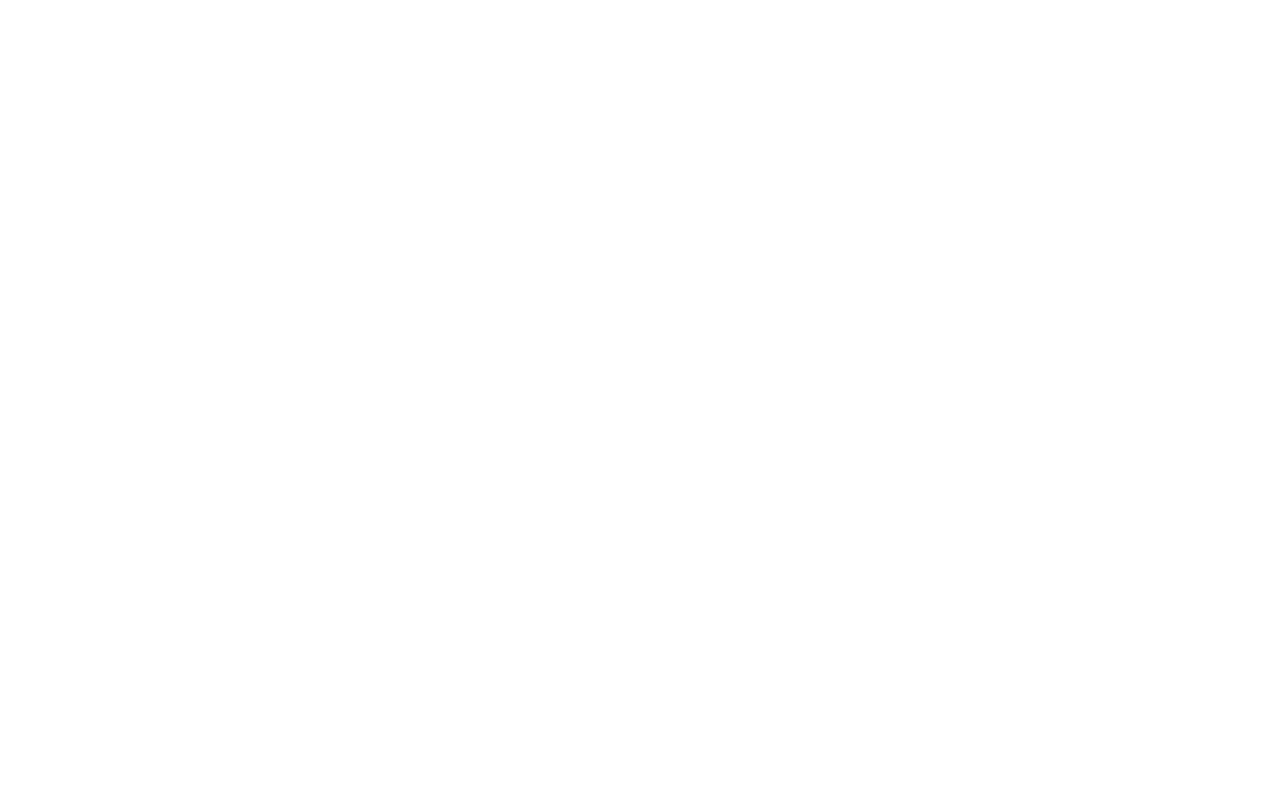
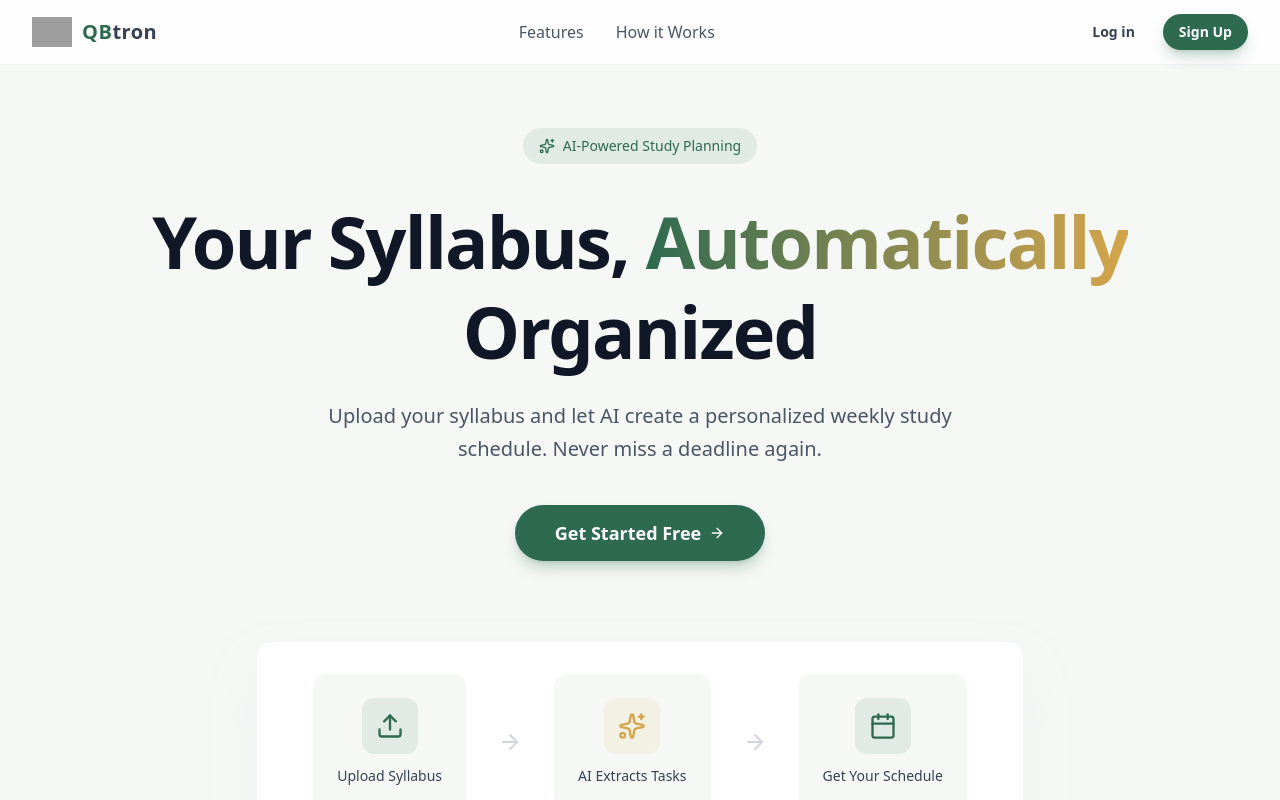
Before and after one commit to vicuongta/AAP, a React (Vite) app in the folder client/: page /landing in a window 1280 px wide. Before the commit this address had no page. Shown: the top 800 px of the page. Built offline with nearby package versions, Linux system fonts and the light colour scheme; grey boxes are pictures that could not be loaded.

Commit message:
Dec 282025 changes

```diff
--- a/client/src/App.jsx
+++ b/client/src/App.jsx
@@ -1,21 +1,23 @@
-import { Routes, Route } from 'react-router-dom';
-import Landing from './Landing';
-import LoginPage from './LoginPage';
-import RegisterPage from './RegisterPage';
-import ResetPassword from './ResetPassword';
-import HomePage from './HomePage';
+import { Routes, Route, Navigate } from "react-router-dom";
+import Landing from "./Landing";
+import LoginPage from "./LoginPage";
+import RegisterPage from "./RegisterPage";
+import ResetPassword from "./ResetPassword";
+import HomePage from "./HomePage";
 
-function App() {
+export default function App() {
   return (
     <Routes>
-      <Route path="/" element={<Landing />} />
+      <Route path="/landing" element={<Landing />} />
       <Route path="/login" element={<LoginPage />} />
       <Route path="/register" element={<RegisterPage />} />
       <Route path="/reset-password" element={<ResetPassword />} />
       <Route path="/homepage" element={<HomePage />} />
       <Route path="/dashboard" element={<Landing />} />
+
+      <Route path="/" element={<Navigate to="/landing" replace />} />
+      {/* optional: catch-all */}
+      <Route path="*" element={<Navigate to="/landing" replace />} />
     </Routes>
   );
 }
-
-export default App;
--- a/client/src/HomePage.jsx
+++ b/client/src/FileUploadPage.jsx
@@ -59,7 +59,7 @@
 
         {/* Upload Card Wrapper */}
         <div className="mt-12 w-full max-w-4xl">
-          <div className="rounded-3xl border border-gray-200 bg-white p-6 shadow-sm sm:p-8">
+          <div>  {/* className="rounded-3xl border border-gray-200 bg-white p-6 shadow-sm sm:p-8"> */}
             {/* DropOutlineCard handles file validation + shows Extract button */}
             <DropOutlineCard onFileAdded={handleFileAdded} onSubmit={handleExtract} />
 
--- a/client/src/LoginPage.jsx
+++ b/client/src/LoginPage.jsx
@@ -75,10 +75,10 @@
 
   return (
     <div className="h-screen bg-[#f5f7f5] flex items-center justify-center overflow-hidden px-4">
-      <div className="w-full max-w-sm flex flex-col items-center gap-4 py-4">
+      <div className="w-full max-w-md flex flex-col items-center gap-4 py-4">
         {/* Top logo + brand */}
         <Link
-          to="/"
+          to="/landing"
           className="flex flex-col items-center gap-3 mb-2 no-underline cursor-pointer"
         >
           <div className="w-12 h-12 rounded-full bg-[#0b5d42] flex items-center justify-center text-white font-bold">
--- a/client/src/RegisterPage.jsx
+++ b/client/src/RegisterPage.jsx
@@ -139,7 +139,7 @@
 
         {/* Card */}
         <div className="bg-white rounded-3xl shadow-lg p-6 sm:p-8">
-          <div className="space-y-5">
+          <div className="space-y-6">
             <div className="text-center mb-2">
               <h2 className="text-2xl font-extrabold mb-1">Create Your Account</h2>
               <p className="text-sm text-gray-600">
--- a/client/src/components/DropOutlineCard.jsx
+++ b/client/src/components/DropOutlineCard.jsx
@@ -82,7 +82,8 @@
   };
 
   return (
-    <div className="mx-auto w-full max-w-[820px]">
+    // <div className="mx-auto w-full max-w-[820px]">
+    <div>
       {/* OUTER dashed frame (green) */}
       <div
         onDragEnter={handleDrag}
--- a/client/src/components/navigation/Navbar.jsx
+++ b/client/src/components/navigation/Navbar.jsx
@@ -12,10 +12,10 @@
           <Logo />
 
           <div className="hidden md:flex items-center gap-8">
-            <a href="#features" className="text-sm font-medium text-gray-600 hover:text-[#2d6a4f] transition-colors">
+            <a href="#features" className="text-md font-medium text-gray-600 hover:text-[#2d6a4f] transition-colors">
               Features
             </a>
-            <a href="#how-it-works" className="text-sm font-medium text-gray-600 hover:text-[#2d6a4f] transition-colors">
+            <a href="#how-it-works" className="text-md font-medium text-gray-600 hover:text-[#2d6a4f] transition-colors">
               How it Works
             </a>
           </div>
--- a/client/src/components/ui/Logo.jsx
+++ b/client/src/components/ui/Logo.jsx
@@ -10,7 +10,7 @@
   };
 
   return (
-    <Link to={createPageUrl('Landing')} className={`flex items-center gap-2.5 ${className}`}>
+    <Link to={createPageUrl('landing')} className={`flex items-center gap-2.5 ${className}`}>
       <img
         src="https://qtrypzzcjebvfcihiynt.supabase.co/storage/v1/object/public/base44-prod/public/692bb19476dfbc846144cdbf/94f8a33d9_2.png"
         alt="QBtron Logo"
```
Also changed, not shown: 5 other files (tests, documents, lock files or other folders).
